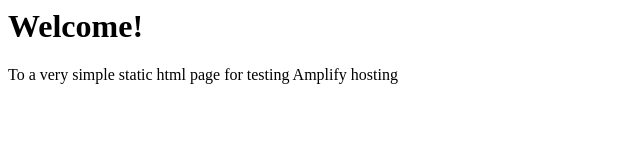
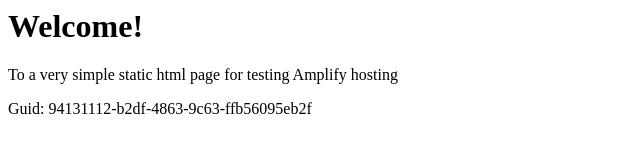
Before and after one commit to aws-aemilia-pdx/Github-PR-Commit-Integration-Test-DoNotTouch-GitHubAutoBuildPrPreviewCanaryTest-v1-test-us-west-2, a website: page src/index.html in a window 1280 px wide. Shown: the whole page, without its empty margins (0-640 px from the left). Drawn offline with Linux system fonts and the light colour scheme.

Commit message:
commit from integ tests

```diff
--- a/src/index.html
+++ b/src/index.html
@@ -1,3 +1,5 @@
+
+
 <html lang="en">
 
 <head>
@@ -10,6 +12,6 @@
 <body>
     <h1>Welcome!</h1>
     <p>To a very simple static html page for testing Amplify hosting</p>
-</body>
+    <p>Guid: 94131112-b2df-4863-9c63-ffb56095eb2f</p></body>
 
 </html>
```
